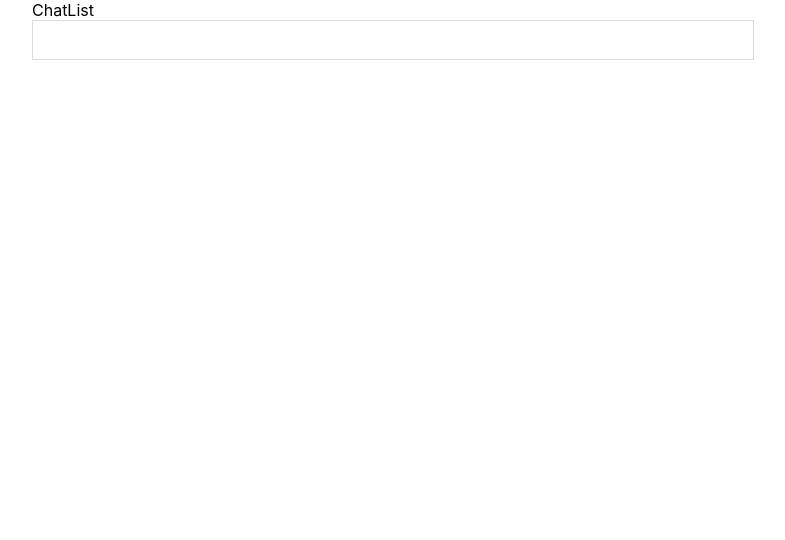
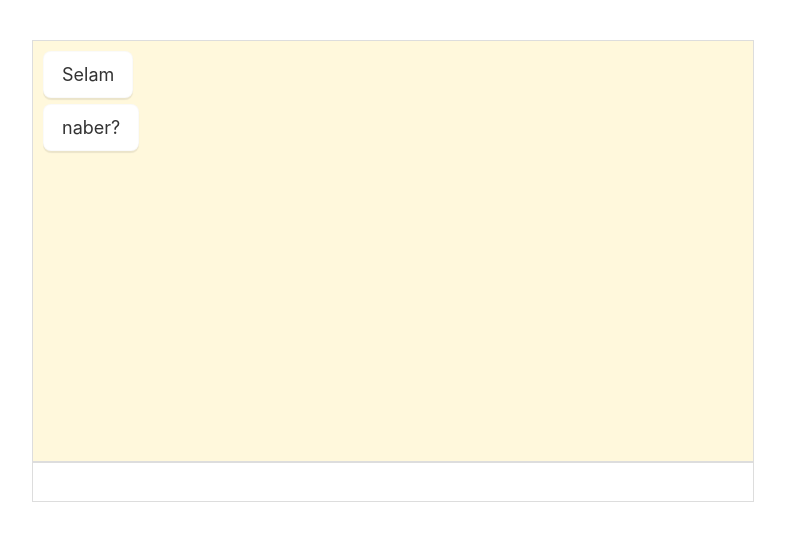
Before and after one commit to hamdidilekci/chat-app, a React (Create React App) app in the folder client/: page / in a window 1280 px wide. Shown: the top 540 px of the page, without its empty margins (258-1043 px from the left). Built offline with nearby package versions, Linux system fonts and the light colour scheme.

Commit message:
display messages by mapping them

```diff
--- a/client/src/components/ChatList.js
+++ b/client/src/components/ChatList.js
@@ -1,8 +1,19 @@
-import React from 'react'
+import { useChat } from '../context/ChatContext';
+
+import ChatItem from './ChatItem';
+
+import styles from './styles.module.css';
 
 function ChatList() {
+    const { messages } = useChat()
     return (
-        <div>ChatList</div>
+        <div className={styles.chatlist}>
+            <div>
+                {messages.map((item, key) => (
+                    <ChatItem key={key} item={item} />
+                ))}
+            </div>
+        </div>
     )
 }
 
```
